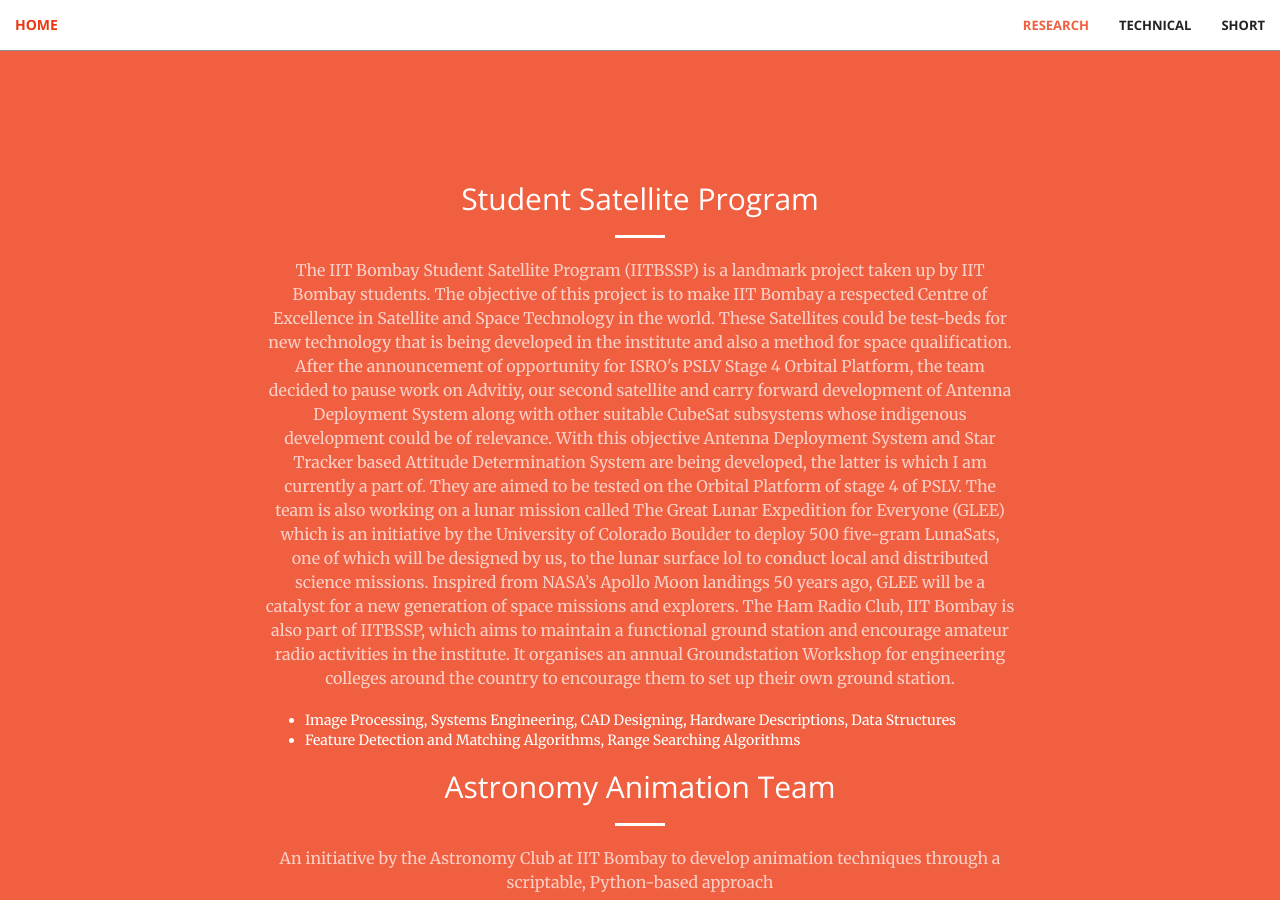
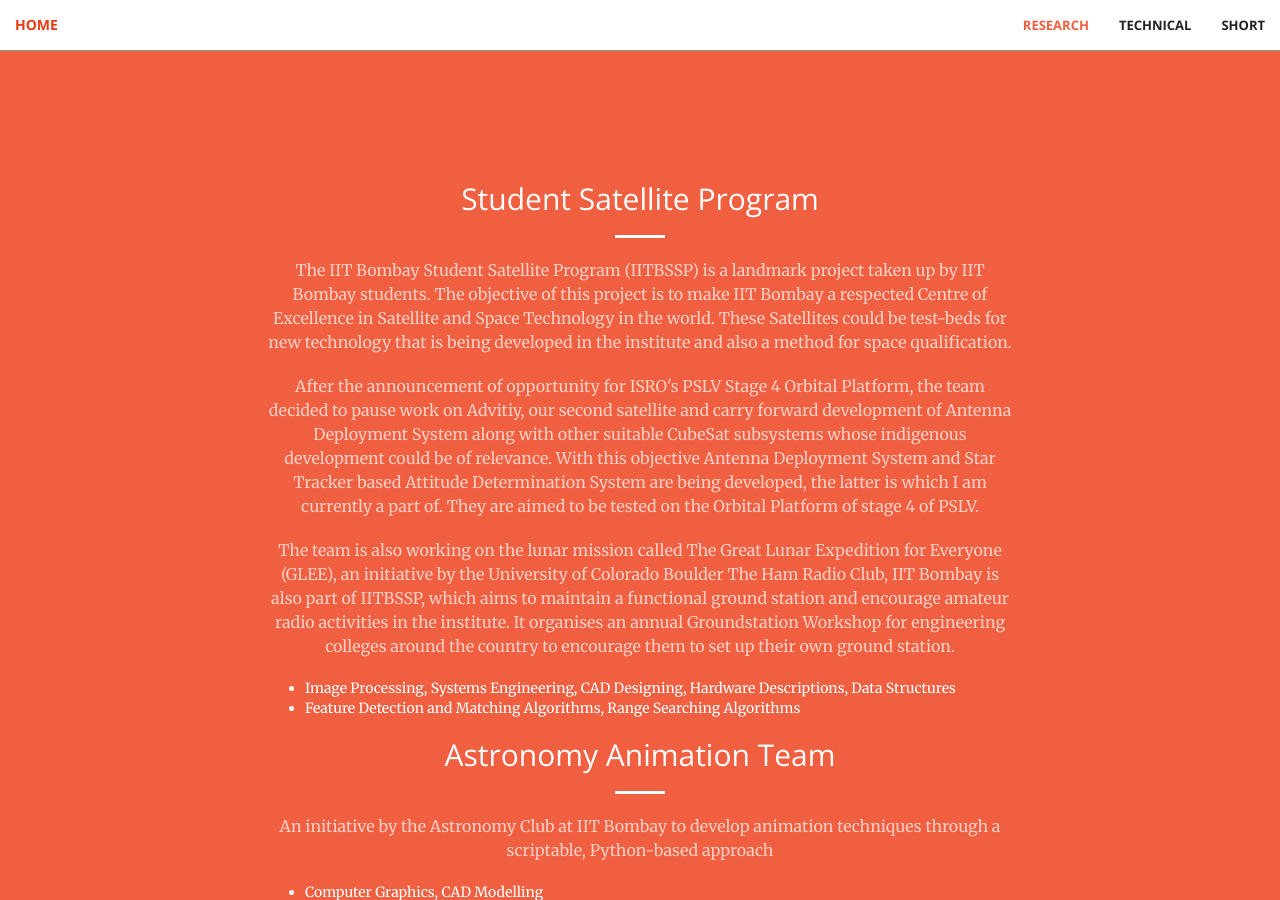
Before and after one commit to aravindbharathi/aravindbharathi.github.io, a Jekyll site: the page projects/index.html, which Jekyll copies as it is, in a window 1280 px wide and 900 px high, scrolled down 1382 px. Built offline with Jekyll 4.4.1, drawn with Linux system fonts in a browser that asks for light colours.

Commit message:
Update index.html

```diff
--- a/projects/index.html
+++ b/projects/index.html
@@ -167,15 +167,15 @@
                     <p class="text-faded">
                       The IIT Bombay Student Satellite Program (IITBSSP) is a landmark project taken up by IIT Bombay students.
                       The objective of this project is to make IIT Bombay a respected Centre of Excellence in Satellite and Space Technology in the world.
-                      These Satellites could be test-beds for new technology that is being developed in the institute and also a method for space qualification.
+                      These Satellites could be test-beds for new technology that is being developed in the institute and also a method for space qualification. </p>
+                  <p class="text-faded">
                       After the announcement of opportunity for ISRO's PSLV Stage 4 Orbital Platform, the team decided to pause work on Advitiy, our second satellite
                       and carry forward development of Antenna Deployment System along with other suitable CubeSat subsystems whose indigenous development could be of relevance.
                       With this objective Antenna Deployment System and Star Tracker based Attitude Determination System are being developed, the latter is which I am currently a part of.
-                      They are aimed to be tested on the Orbital Platform of stage 4 of PSLV.
-                      The team is also working on a lunar mission called The Great Lunar Expedition for Everyone (GLEE) which is an initiative by the University of Colorado Boulder
-                      to deploy 500 five-gram LunaSats, one of which will be designed by us, to the lunar surface lol to conduct local and distributed science missions.
-                      Inspired from NASA’s Apollo Moon landings 50 years ago, GLEE will be a catalyst for a new generation of space missions and explorers. The Ham Radio Club, IIT Bombay
-                      is also part of IITBSSP, which aims to maintain a functional ground station and encourage amateur radio activities in the institute.
+                      They are aimed to be tested on the Orbital Platform of stage 4 of PSLV. </p>
+                  <p class="text-faded">
+                      The team is also working on the lunar mission called The Great Lunar Expedition for Everyone (GLEE), an initiative by the University of Colorado Boulder
+                      The Ham Radio Club, IIT Bombay is also part of IITBSSP, which aims to maintain a functional ground station and encourage amateur radio activities in the institute.
                       It organises an annual Groundstation Workshop for engineering colleges around the country to encourage them to set up their own ground station.
                       <ul align = "left">
                         <li>Image Processing, Systems Engineering, CAD Designing, Hardware Descriptions, Data Structures</li>
```
